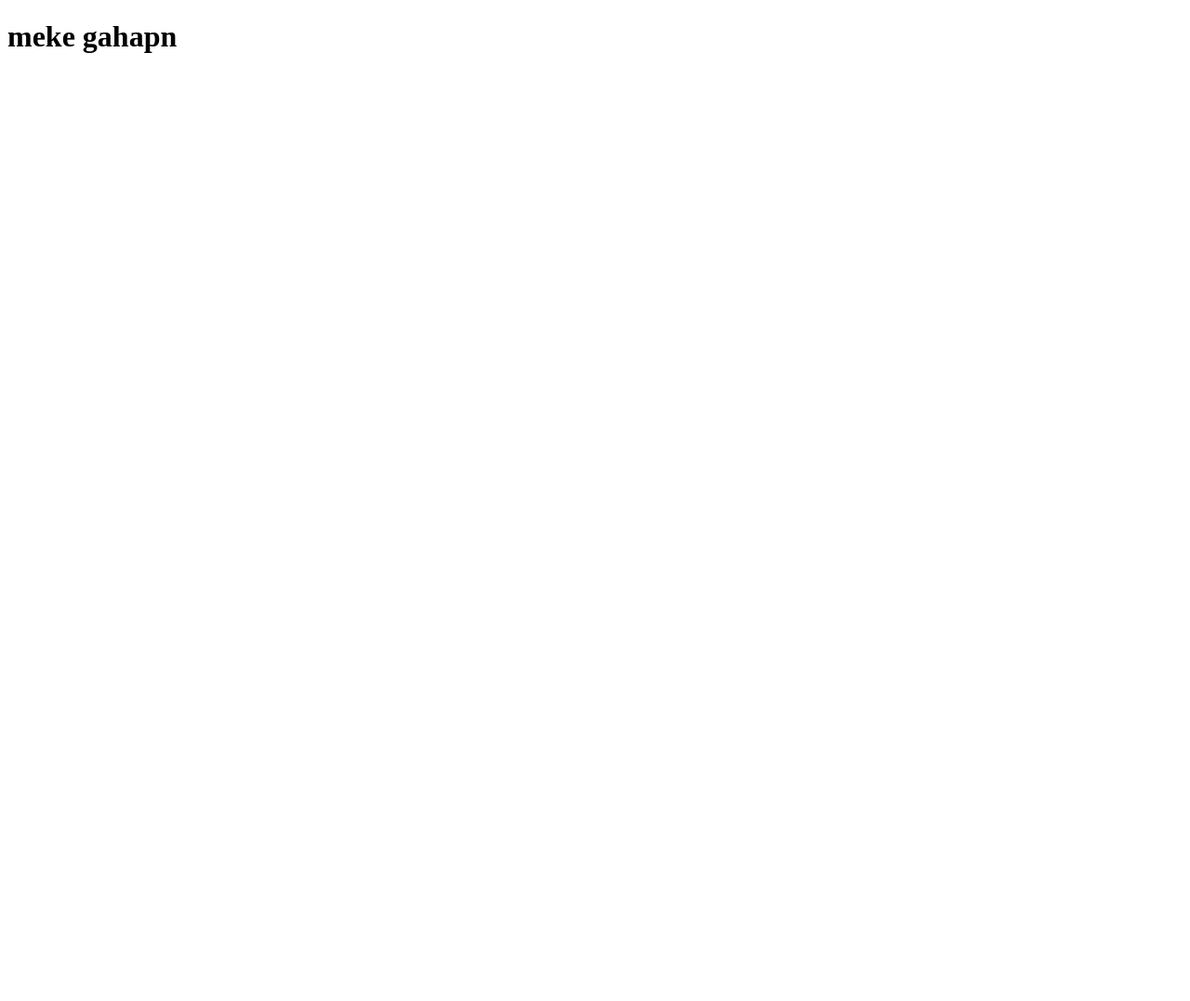
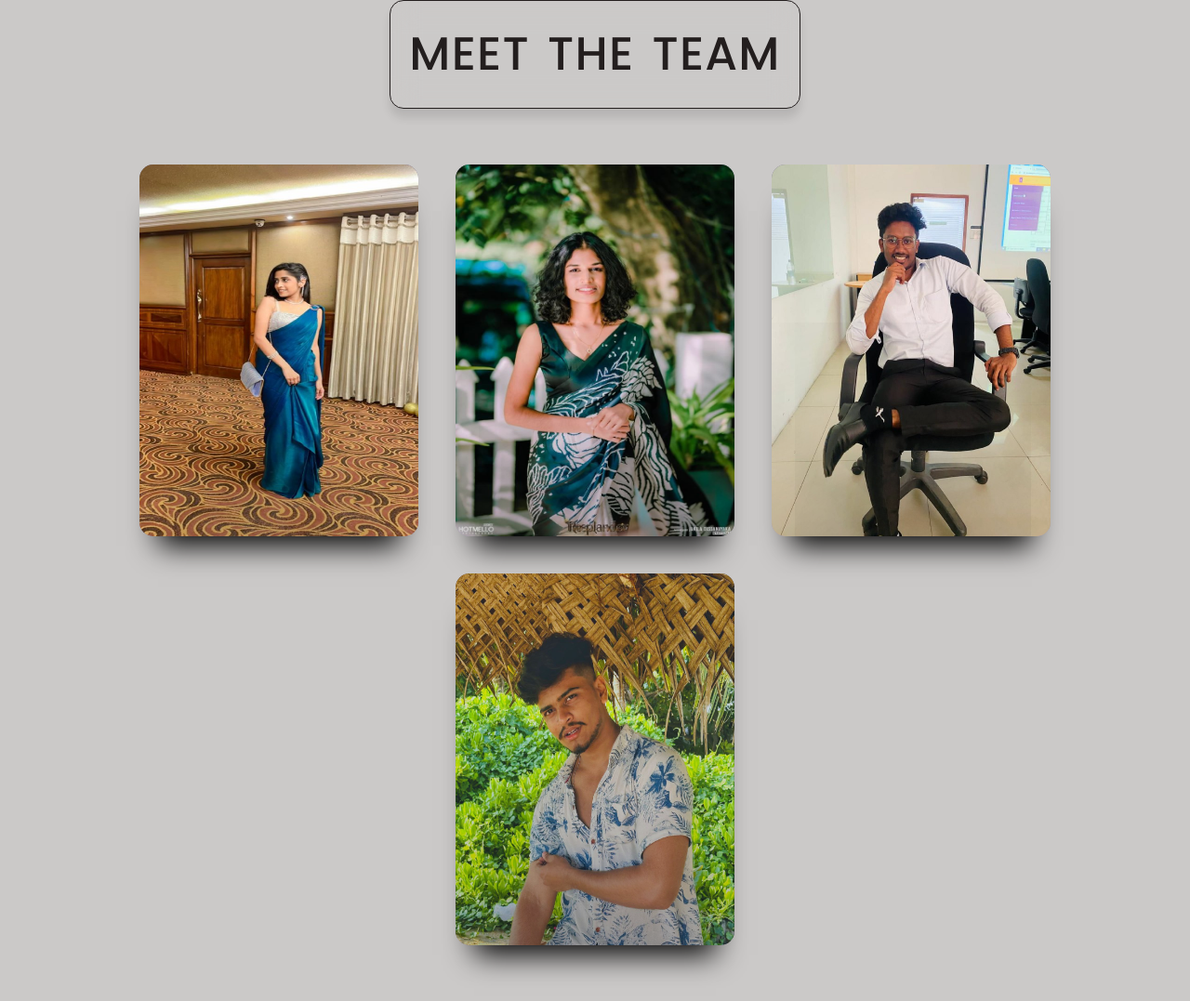
Before and after one commit to chethaka2003/web1_coursework, a plain HTML site: page index.html in a window 1280 px wide. Shown: the whole page at 93% size. Before the commit the page ends 800 px from the top, so only its background shows below. Drawn offline with Linux system fonts and the light colour scheme.

Commit message:
Completed

```diff
--- a/index.html
+++ b/index.html
@@ -3,12 +3,67 @@
 <head>
     <meta charset="UTF-8">
     <meta name="viewport" content="width=device-width, initial-scale=1.0">
-    <title>Document</title>
+    <title>About us</title>
+    <!-- Font awesome cdn -->
+    <link rel="stylesheet" href="https://cdnjs.cloudflare.com/ajax/libs/font-awesome/6.6.0/css/all.min.css" integrity="sha512-Kc323vGBEqzTmouAECnVceyQqyqdsSiqLQISBL29aUW4U/M7pSPA/gEUZQqv1cwx4OnYxTxve5UMg5GT6L4JJg==" crossorigin="anonymous" referrerpolicy="no-referrer" />
     <link rel="stylesheet" href="style.css">
     <script src="script.js"></script>
 </head>
 <body>
+    <div class="mainWindow">
+            <div class="title">
+                <h4>Meet the team</h4>
+            </div>
 
-    <h1>meke gahapn</h1>
+            <div class="card_Container">
+                <div class="card">
+                    <div class="imagebox">
+                        <img src="gimu.jpg" alt="Picture of geethmi ranhotti">
+                    </div>
+
+                    <div class="content">
+                        <div class="contentbox">
+                            <h3>Geethmi Ranhotti <br><span>Student one</span></h3>
+                        </div>
+                    </div>
+                </div>
+
+                <div class="card">
+                    <div class="imagebox">
+                        <img src="leesha.jpg" alt="Picture of Leesha ranhotti">
+                    </div>
+
+                    <div class="content">
+                        <div class="contentbox">
+                            <h3>Maleesha Diyunugala<br><span>Student Four</span></h3>
+                        </div>
+                    </div>
+                </div>
+
+                <div class="card">
+                    <div class="imagebox">
+                        <img src="dasun.jpg" alt="Picture of Leesha ranhotti">
+                    </div>
+
+                    <div class="content">
+                        <div class="contentbox">
+                            <h3>Dasun sadeepa<br><span>Student two</span></h3>
+                        </div>
+                    </div>
+                </div>
+
+                <div class="card">
+                    <div class="imagebox">
+                        <img src="chethaka.jpg" alt="Picture of Leesha ranhotti">
+                    </div>
+
+                    <div class="content">
+                        <div class="contentbox">
+                            <h3>Chethaka Himsara<br><span>Student Three</span></h3>
+                        </div>
+                    </div>
+                </div>
+            </div>
+    </div>
 </body>
 </html>
--- a/style.css
+++ b/style.css
@@ -0,0 +1,114 @@
+@import url('https://fonts.googleapis.com/css2?family=Poppins:ital,wght@0,100;0,200;0,300;0,400;0,500;0,600;0,700;0,800;0,900;1,100;1,200;1,300;1,400;1,500;1,600;1,700;1,800;1,900&display=swap');
+
+*{
+    margin: 0;
+    padding: 0;
+    box-sizing: border-box;
+    font-family: 'Poppins',sans-serif;
+}
+
+body {
+    display: flex;
+    justify-content: center;
+    align-items: center;
+    min-height: 100vh;
+    background: #cbc9c8;
+}
+
+.mainWindow .title {
+    text-align: center;
+}
+
+.title h4{
+
+    display: inline-block;
+    padding: 20px;
+    color: #231e1e;
+    font-size: 50px;
+    font-weight: 500;
+    letter-spacing: 1.2px;
+    word-spacing: 5px;
+    border: 1px solid;
+    border-radius: 15px;
+    text-transform: uppercase;
+    backdrop-filter: blur(15px);
+    box-shadow: 0 10px 10px rgba(0,0,0,0.1);
+    word-wrap: break-word;
+}
+
+.mainWindow .card_Container {
+    position: relative;
+    display: flex;
+    justify-content: center;
+    align-items: center;
+    flex-wrap: wrap;
+    margin: 40px 0;
+}
+
+.card_Container .card {
+    position: relative;
+    width: 300px;
+    height: 400px;
+    margin: 20px;
+    overflow: hidden;
+    box-shadow: 0 30px 30px -20px rgba(0,0, 0, 1),inset 0 0 0 1000px rgba(67,52,109,0.6) ;
+    border-radius: 15px;
+    display: flex;
+    justify-content: center;
+    align-items: center;
+}
+
+.card .imagebox,.imagebox img {
+    width: 100%;
+    height: 100%;
+}
+
+.card .content{
+    position: absolute;
+    bottom: -160px;
+    width: 100%;
+    height: 160px;
+    display: flex;
+    justify-content: center;
+    align-items: center;
+    flex-direction: column;
+    backdrop-filter: blur(15px);
+    box-shadow: 0 -1px 1000px rgba(0,0, 0, 1);
+    border: 1px solid rgba(255,255, 255, 0.1);
+    border-radius: 15px;
+    transition: bottom 0.5s;
+    transition-delay: 0.65s;
+}
+
+.card:hover .content{
+    bottom: 0px;
+    transition-delay: 0s;
+}
+
+.content .contentbox h3{
+    text-transform: uppercase;
+    color: white;
+    letter-spacing: 2px;
+    font-weight: 500;
+    font-size: 18px;
+    text-align: center;
+    margin: 20px 0 15px;
+    line-height: 1.1em;
+    transition: 0.5s;
+    transition-delay: 0.6s;
+    opacity: 0;
+    transform: translateY(-20px);
+
+}
+
+.card:hover .content .contentbox h3{
+    opacity: 1;
+    transform: translateY(0) ;
+}
+
+.content .contentbox h3 span {
+    font-size: 12px;
+    font-weight: 300;
+    text-transform: initial;
+
+}
```
Also changed, not shown: chethaka.jpg (added), dasun.jpg (added), gimu.jpg (added), leesha.jpg (added).
